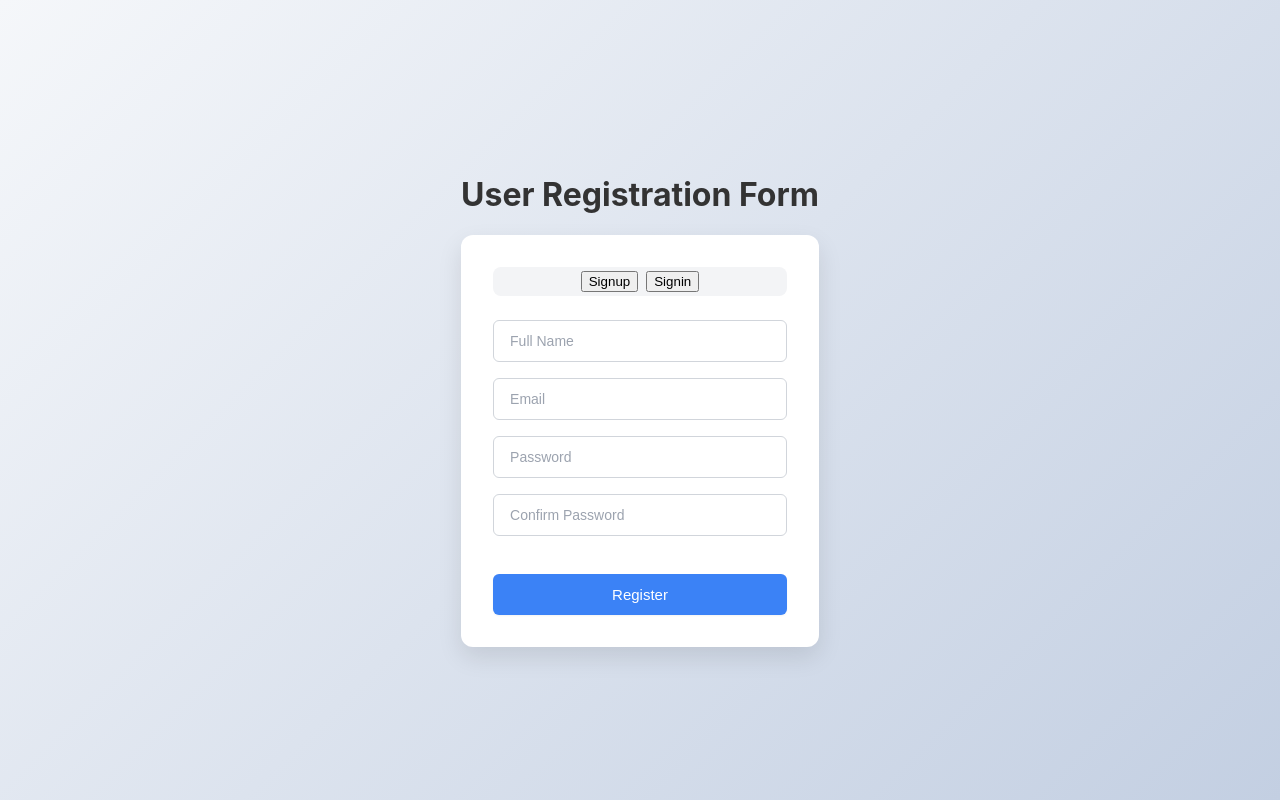
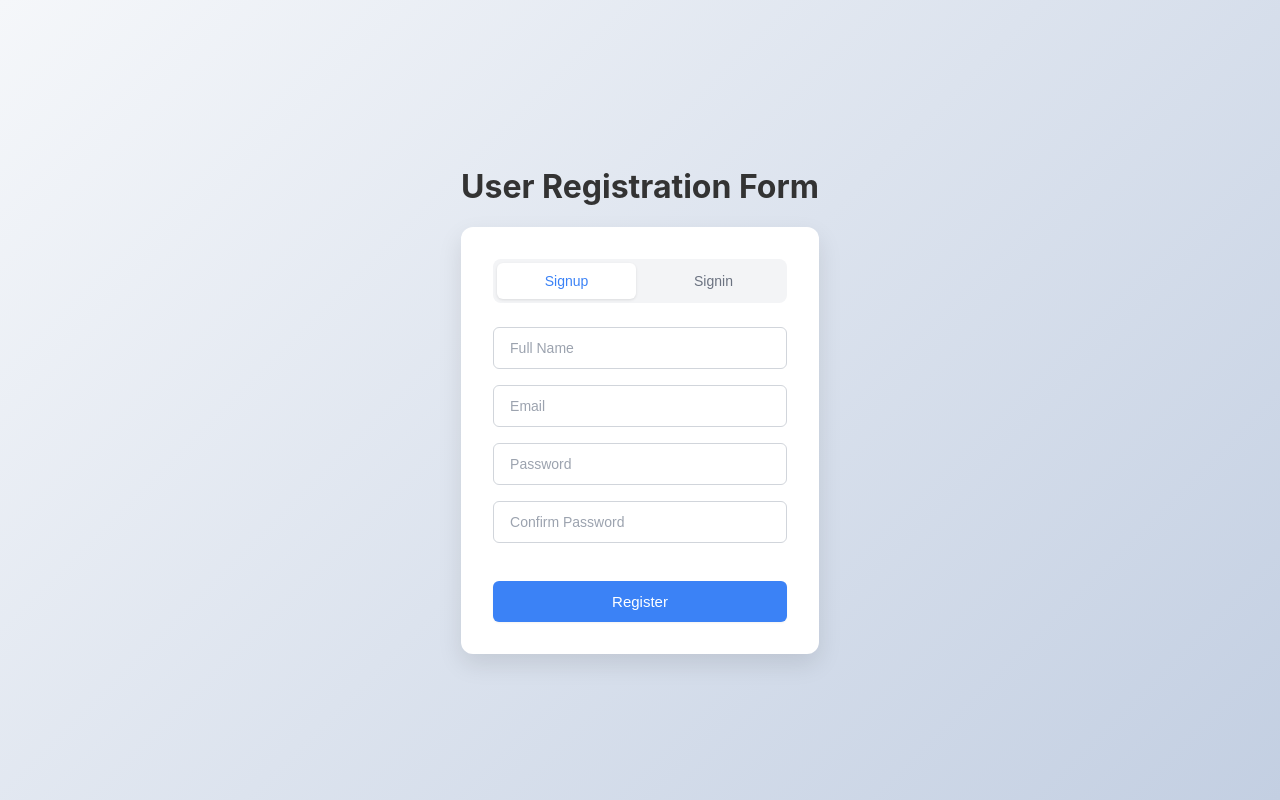
Before and after one commit to WildScizor/DemoDb.js, a React (Create React App) app: page / in a window 1280 px wide. Built offline with nearby package versions, Linux system fonts and the light colour scheme.

Commit message:
Toggle buttons change for signup and signin

```diff
--- a/src/RegistrationForm.js
+++ b/src/RegistrationForm.js
@@ -87,8 +87,18 @@ export default function RegisterForm() {
     <div className="auth-wrapper">
       <div className="auth-container">
         <div className="toggle-buttons">
-          <button onClick={() => setMode("signup")} className={mode === "signup" ? "active-toggle" : ""}>Signup</button>
-          <button onClick={() => setMode("signin")} className={mode === "signin" ? "active-toggle" : ""}>Signin</button>
+          <button
+            onClick={() => setMode("signup")}
+            className={`toggle-button ${mode === "signup" ? "active-toggle" : ""}`}
+          >
+            Signup
+          </button>
+          <button
+            onClick={() => setMode("signin")}
+            className={`toggle-button ${mode === "signin" ? "active-toggle" : ""}`}
+          >
+            Signin
+          </button>
         </div>
 
         <form onSubmit={handleSubmit} className="form">
```
